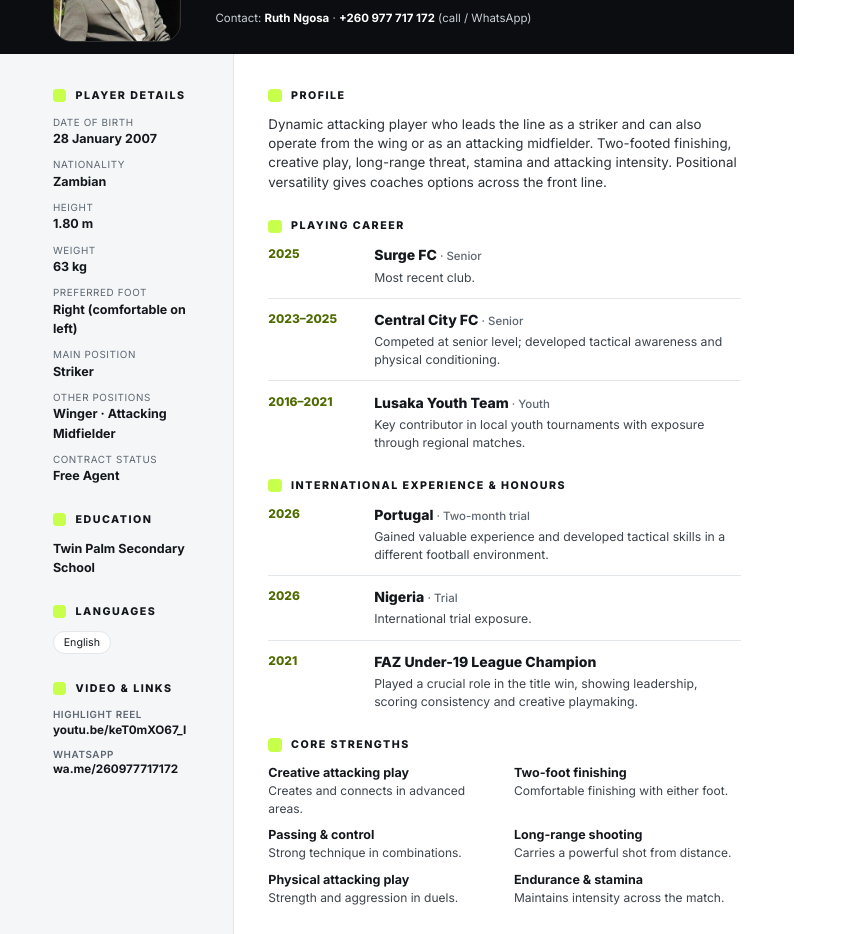
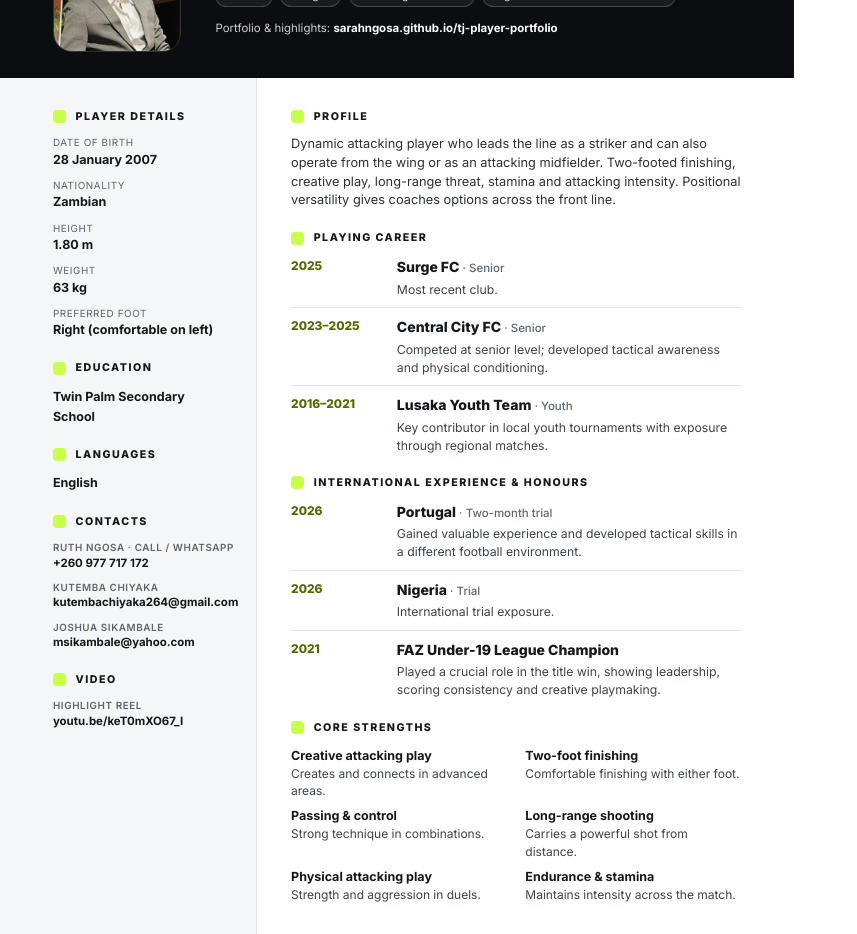
Before and after one commit to SarahNgosa/tj-player-portfolio, a plain HTML site: page cv/cv.html in a window 1280 px wide. Shown: the part 137-1071 px from the top of the page, without its empty margins (0-857 px from the left). Drawn offline with Linux system fonts and the light colour scheme.

Commit message:
Refactor contact section in portfolio to include multiple contacts with updated details

```diff
--- a/cv/cv.html
+++ b/cv/cv.html
@@ -18,7 +18,7 @@
     body{font-family:Inter,"Segoe UI",Arial,sans-serif;color:var(--ink);font-size:10pt;line-height:1.45;-webkit-print-color-adjust:exact;print-color-adjust:exact;background:#fff}
     .page{width:210mm;height:297mm;overflow:hidden;display:flex;flex-direction:column}
 
-    header{background:var(--dark);color:#f4f7f5;padding:13mm 14mm 11mm;display:flex;gap:9mm;align-items:center;position:relative;overflow:hidden}
+    header{flex:none;background:var(--dark);color:#f4f7f5;padding:8mm 14mm 7mm;display:flex;gap:9mm;align-items:center;position:relative;overflow:hidden}
     .headshot{width:34mm;height:42mm;border-radius:5mm;overflow:hidden;flex:none;position:relative;border:1px solid rgba(255,255,255,.15)}
     .headshot img{position:absolute;width:85mm;left:-14.5mm;top:-38.5mm}
     .eyebrow{color:var(--accent);text-transform:uppercase;letter-spacing:.16em;font-weight:800;font-size:7.5pt}
@@ -29,12 +29,12 @@
     .contact-line{font-size:8.6pt;color:#c9d0d6}
     .contact-line b{color:#fff}
 
-    main{flex:1;display:grid;grid-template-columns:62mm 1fr}
-    aside{background:#f4f6f7;padding:9mm 7mm 9mm 14mm;border-right:1px solid var(--line)}
-    .content{padding:9mm 14mm 9mm 9mm}
+    main{flex:1;min-height:0;display:grid;grid-template-columns:68mm 1fr}
+    aside{background:#f4f6f7;padding:8mm 7mm 6mm 14mm;border-right:1px solid var(--line)}
+    .content{padding:8mm 14mm 6mm 9mm}
     h2{font-size:8pt;text-transform:uppercase;letter-spacing:.14em;font-weight:800;margin:0 0 3mm;color:var(--ink);display:flex;align-items:center;gap:2.5mm}
     h2:before{content:"";width:3.5mm;height:3.5mm;border-radius:1mm;background:var(--accent);flex:none}
-    section{margin-bottom:7mm}
+    section{margin-bottom:5.5mm}
     section:last-child{margin-bottom:0}
 
     .facts{display:grid;gap:2.4mm}
@@ -44,9 +44,9 @@
     .chips{display:flex;flex-wrap:wrap;gap:1.6mm}
     .chips span{background:#fff;border:1px solid var(--line);border-radius:99px;padding:.8mm 2.6mm;font-size:8pt}
 
-    .summary{margin:0;color:#2b3137;font-size:10pt}
+    .summary{margin:0;color:#2b3137;font-size:9.6pt}
 
-    .item{display:grid;grid-template-columns:24mm 1fr;gap:4mm;padding:3mm 0;border-bottom:1px solid var(--line)}
+    .item{display:grid;grid-template-columns:24mm 1fr;gap:4mm;padding:2.4mm 0;border-bottom:1px solid var(--line)}
     .item:first-of-type{padding-top:0}
     .item:last-child{border-bottom:0;padding-bottom:0}
     .item .when{font-weight:800;color:var(--accent-ink);font-size:9pt}
@@ -54,13 +54,13 @@
     .item h3 small{font-weight:500;color:var(--muted);font-size:8.6pt}
     .item p{margin:.8mm 0 0;color:#3c434a;font-size:9.2pt}
 
-    .strengths{display:grid;grid-template-columns:1fr 1fr;gap:2.4mm 5mm}
+    .strengths{display:grid;grid-template-columns:1fr 1fr;gap:2mm 5mm}
     .strengths div{font-size:9pt;color:#3c434a}
     .strengths b{display:block;color:var(--ink);font-size:9.4pt}
 
     .links{display:grid;gap:2.2mm;font-size:8.8pt}
     .links b{display:block;font-size:7.4pt;text-transform:uppercase;letter-spacing:.06em;color:var(--muted);font-weight:600}
-    .links a{color:var(--ink);text-decoration:none;font-weight:700;word-break:break-all}
+    .links a{color:var(--ink);text-decoration:none;font-weight:700;font-size:8.6pt;white-space:nowrap}
 
     footer{background:var(--dark);color:#a7b0b8;font-size:7.8pt;padding:4mm 14mm;display:flex;justify-content:space-between}
     footer b{color:var(--accent)}
@@ -74,7 +74,7 @@
         <div class="eyebrow">Football Player CV · Free Agent</div>
         <h1>Tom Chiyaka <span>(TJ)</span></h1>
         <div class="roles"><span>Striker</span><span>Winger</span><span>Attacking Midfielder</span><span>Right-footed · Comfortable on left</span></div>
-        <div class="contact-line">Contact: <b>Ruth Ngosa</b> · <b>+260 977 717 172</b> (call / WhatsApp)</div>
+        <div class="contact-line">Portfolio &amp; highlights: <b>sarahngosa.github.io/tj-player-portfolio</b></div>
       </div>
     </header>
 
@@ -88,9 +88,6 @@
             <div class="fact"><span>Height</span><b>1.80 m</b></div>
             <div class="fact"><span>Weight</span><b>63 kg</b></div>
             <div class="fact"><span>Preferred foot</span><b>Right (comfortable on left)</b></div>
-            <div class="fact"><span>Main position</span><b>Striker</b></div>
-            <div class="fact"><span>Other positions</span><b>Winger · Attacking Midfielder</b></div>
-            <div class="fact"><span>Contract status</span><b>Free Agent</b></div>
           </div>
         </section>
 
@@ -101,14 +98,22 @@
 
         <section>
           <h2>Languages</h2>
-          <div class="chips"><span>English</span></div>
+          <div class="facts"><div class="fact"><b>English</b></div></div>
         </section>
 
         <section>
-          <h2>Video &amp; links</h2>
+          <h2>Contacts</h2>
+          <div class="links">
+            <div><b>Ruth Ngosa · call / WhatsApp</b><a href="tel:+260977717172">+260 977 717 172</a></div>
+            <div><b>Kutemba Chiyaka</b><a href="mailto:kutembachiyaka264@gmail.com">kutembachiyaka264@gmail.com</a></div>
+            <div><b>Joshua Sikambale</b><a href="mailto:msikambale@yahoo.com">msikambale@yahoo.com</a></div>
+          </div>
+        </section>
+
+        <section>
+          <h2>Video</h2>
           <div class="links">
             <div><b>Highlight reel</b><a href="https://youtu.be/keT0mXO67_I">youtu.be/keT0mXO67_I</a></div>
-            <div><b>WhatsApp</b><a href="https://wa.me/260977717172">wa.me/260977717172</a></div>
           </div>
         </section>
       </aside>
```
Also changed, not shown: index.html (+21 -3 lines), 1 other file.
